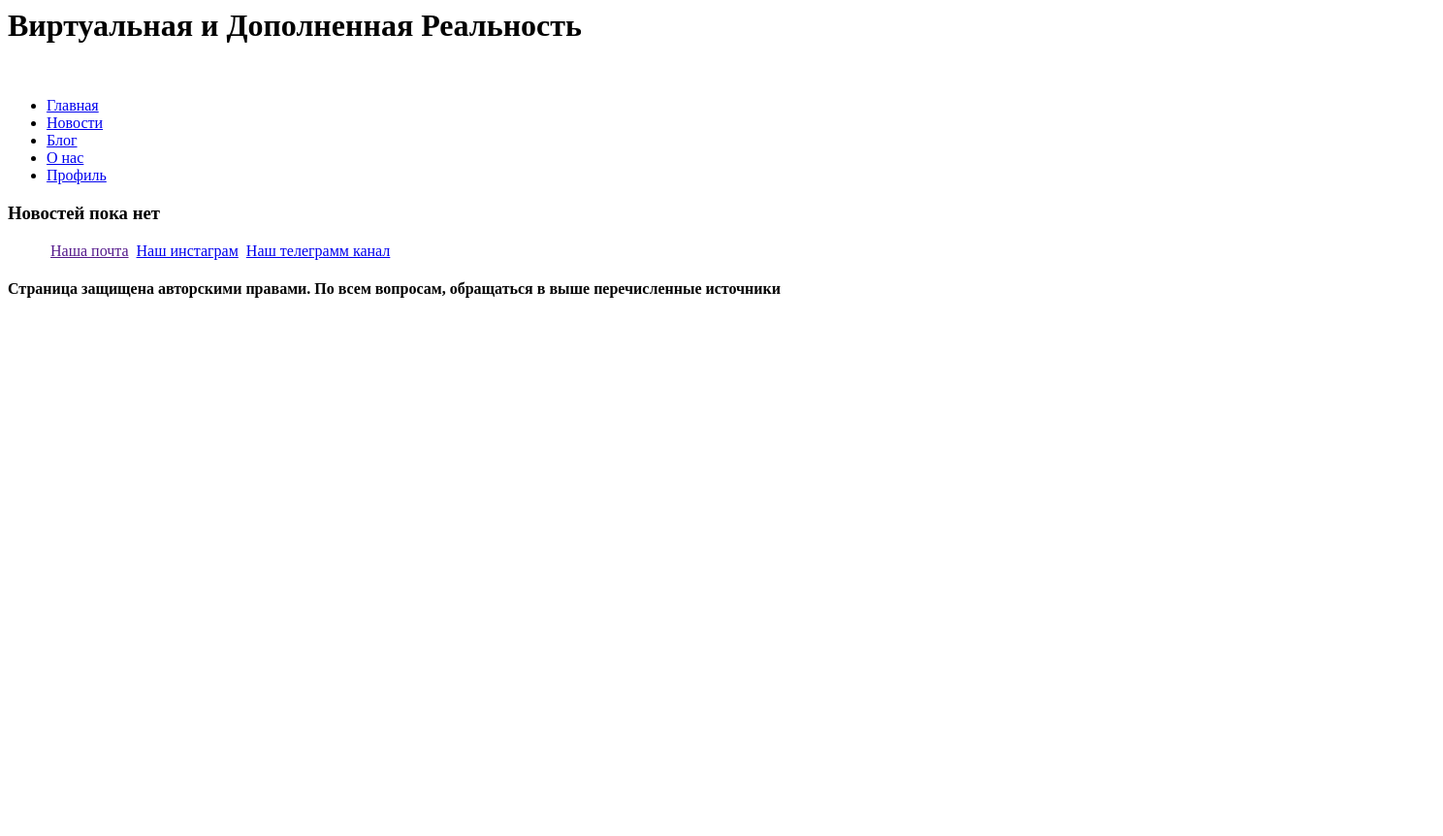
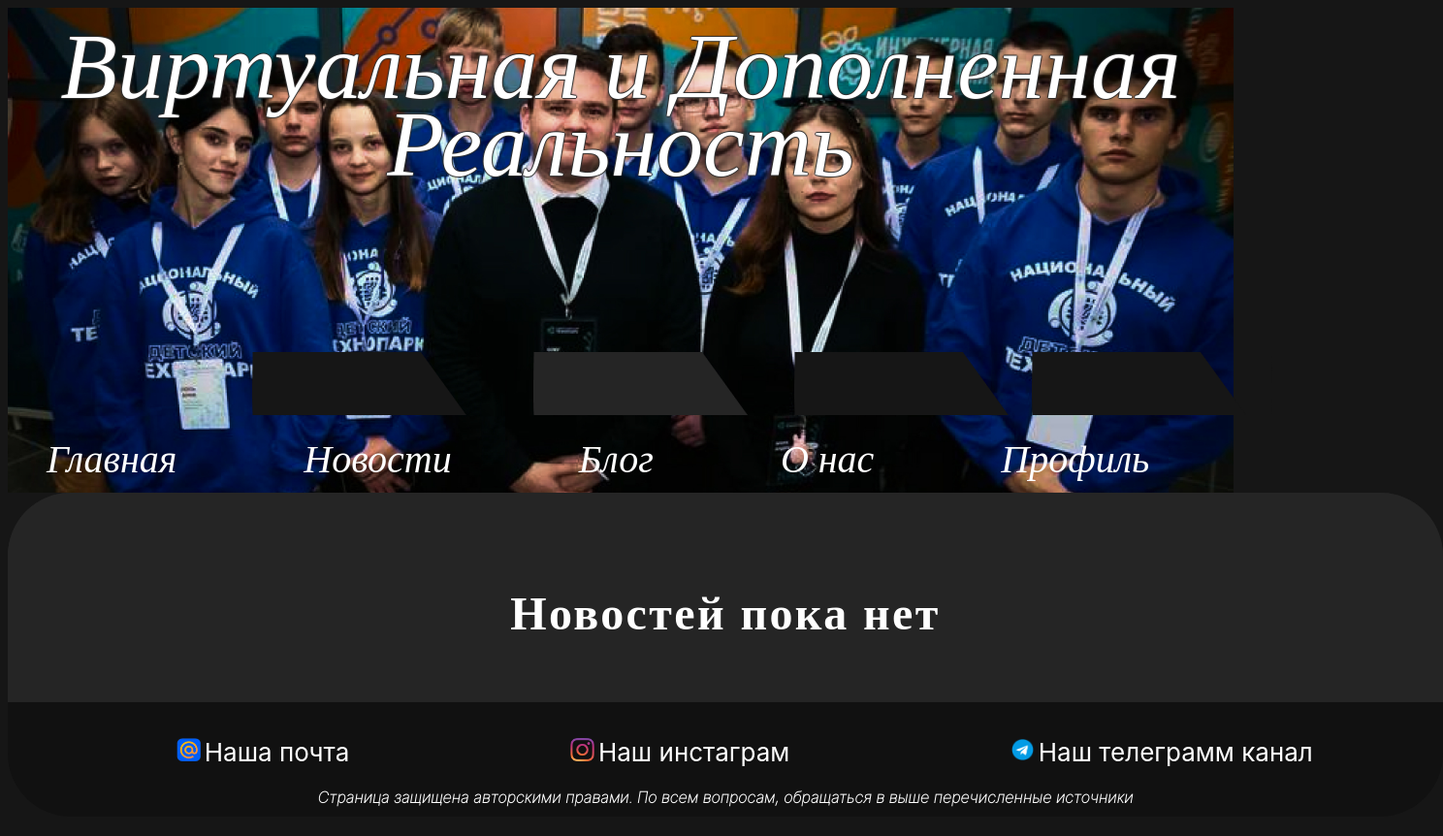
Before and after one commit to SanyaDolg/ViDR, a plain HTML site: page Pages/News.html in a window 1280 px wide. Shown: the whole page at 97% size, 1488 px wide, since content can reach past the window. Before the commit the page ends 800 px from the top, so only its background shows below. Drawn offline with Linux system fonts and the light colour scheme; the site is published under a folder, as on GitHub Pages, so addresses that start at the root find nothing; a web font is replaced by a local one.

Commit message:
0.4
Final first publish

```diff
--- a/Pages/FAQ.css
+++ b/Pages/FAQ.css
@@ -1,10 +1,10 @@
 @font-face {
     font-family: Inter;
-    src: url(/fonts/Inter-ExtraLightItalic.otf);
+    src: url(../fonts/Inter-ExtraLightItalic.otf);
 }
 @font-face {
     font-family: Inter-thin;
-    src: url(/fonts/Inter-ThinItalic.otf);
+    src: url(../fonts/Inter-ThinItalic.otf);
 }
 
 .FAQ {
--- a/Pages/News.html
+++ b/Pages/News.html
@@ -3,26 +3,26 @@
     <meta charset="UTF-8">
     <meta http-equiv="X-UA-Compatible" content="IE=edge">
     <meta name="viewport" content="width=device-width, initial-scale=1.0">
-    <link rel="stylesheet" href="/style.css">
-    <link rel="stylesheet" href="/Pages/News.css">
-    <link rel="stylesheet" href="/Pages/FAQ.css">
+    <link rel="stylesheet" href="../style.css">
+    <link rel="stylesheet" href="News.css">
+    <link rel="stylesheet" href="FAQ.css">
     <title>Новости</title>
 </head>
 <body>
     <header class="up">
         <div class="container">
             <h1 class="main">Виртуальная и Дополненная Реальность</h1>
-            <img src="/img/Global/Selector.png" class="selector" alt="">
-            <img src="/img/Global/NonSelector.png" class="nonselector-1" alt="">
-            <img src="/img/Global/NonSelector.png" class="nonselector-2" alt="">
-            <img src="/img/Global/NonSelector.png" class="nonselector-3" alt="">
-            <img src="/img/Global/NonSelector.png" class="nonselector-4" alt="">
+            <img src="../img/Global/Selector.png" class="selector" alt="">
+            <img src="../img/Global/NonSelector.png" class="nonselector-1" alt="">
+            <img src="../img/Global/NonSelector.png" class="nonselector-2" alt="">
+            <img src="../img/Global/NonSelector.png" class="nonselector-3" alt="">
+            <img src="../img/Global/NonSelector.png" class="nonselector-4" alt="">
             <ul class="menu">
-                <li><a href="/Main.html">Главная</a></li>
-                <li><a href="/Pages/News.html">Новости</a></li>
-                <li><a href="/Pages/Blog.html">Блог</a></li>
-                <li><a href="/Pages/AboutUs.html">О нас</a></li>
-                <li><a href="/Pages/Profile.html">Профиль</a></li>
+                <li><a href="../index.html">Главная</a></li>
+                <li><a href="News.html">Новости</a></li>
+                <li><a href="Blog.html">Блог</a></li>
+                <li><a href="AboutUs.html">О нас</a></li>
+                <li><a href="Profile.html">Профиль</a></li>
             </ul>
         </div>
     </header>
@@ -37,11 +37,11 @@
         <div class="container">
             <div class="support">
                 <ul>
-                    <img src="/img/FAQ/EmailIcon.png" alt="">
+                    <img src="../img/FAQ/EmailIcon.png" alt="">
                     <a href="">Наша почта</a>
-                    <img src="/img/FAQ/InstagramIcon.png" alt="">
+                    <img src="../img/FAQ/InstagramIcon.png" alt="">
                     <a href="https://instagram.com/ketn.an?igshid=YmMyMTA2M2Y=" target="_blank">Наш инстаграм</a>
-                    <img src="/img/FAQ/TelegramIcon.png" alt="">
+                    <img src="../img/FAQ/TelegramIcon.png" alt="">
                     <a href="https://t.me/+5yFsWgE4a5M1ZmRi" target="_blank">Наш телеграмм канал</a>
                 </ul>
             </div>
--- a/style.css
+++ b/style.css
@@ -1,14 +1,14 @@
 @font-face {
     font-family: Inter-h3;
-    src: url(/fonts/Inter-SemiBold.otf);
+    src: url(fonts/Inter-SemiBold.otf);
 }
 @font-face {
     font-family: Inter-p;
-    src: url(/fonts/Inter-Light.otf);
+    src: url(fonts/Inter-Light.otf);
 }
 @font-face {
     font-family: Inter-menu;
-    src: url(/fonts/Inter-ExtraLightItalic.otf);
+    src: url(fonts/Inter-ExtraLightItalic.otf);
 }
 
 
@@ -19,7 +19,7 @@ body {
 }
 
 .up {
-    background: url(/img/Backimage.jpg) no-repeat center top / cover;
+    background: url(img/Backimage.jpg) no-repeat center top / cover;
 }
 
 .sec {
```
Also changed, not shown: index.html (+16 -16 lines).
